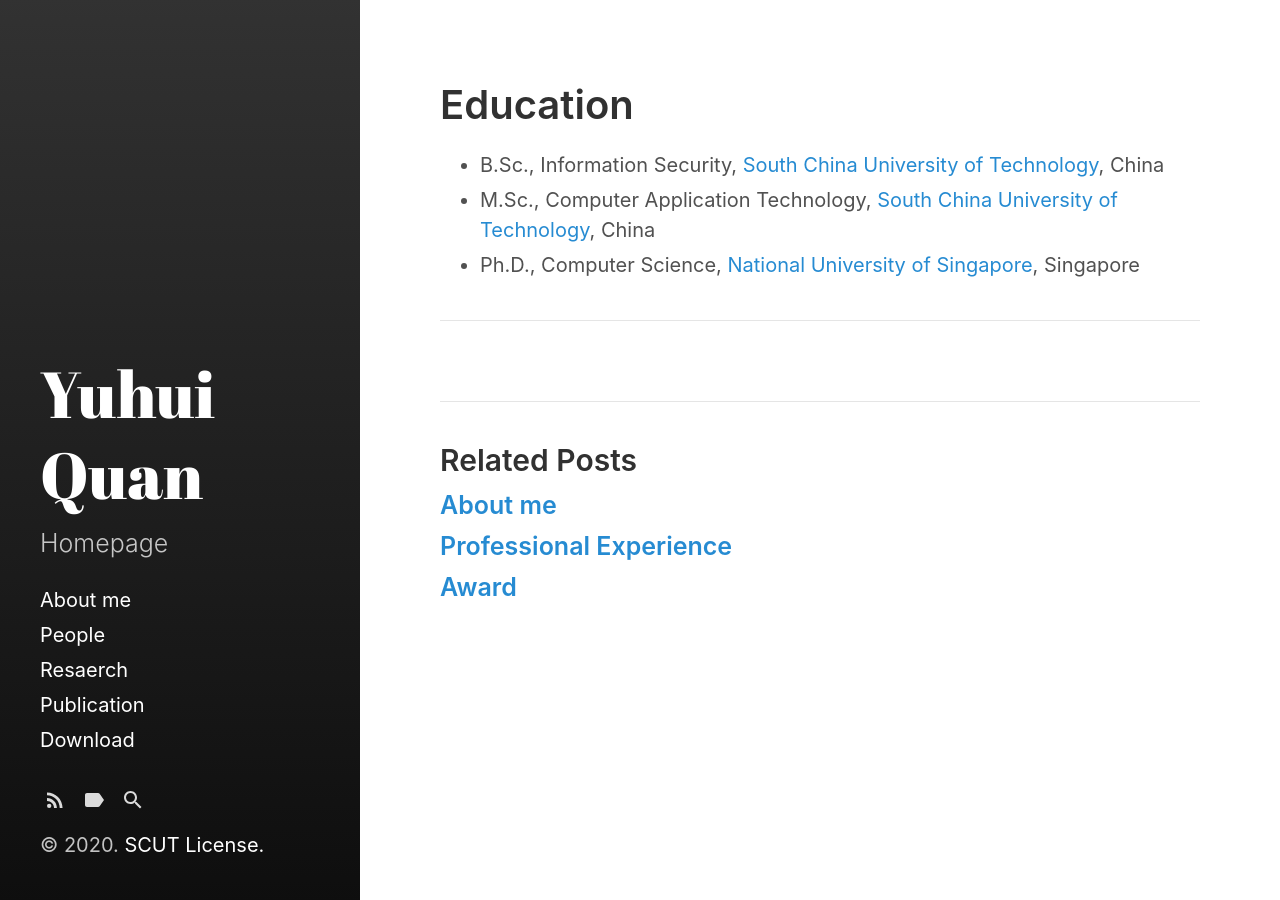
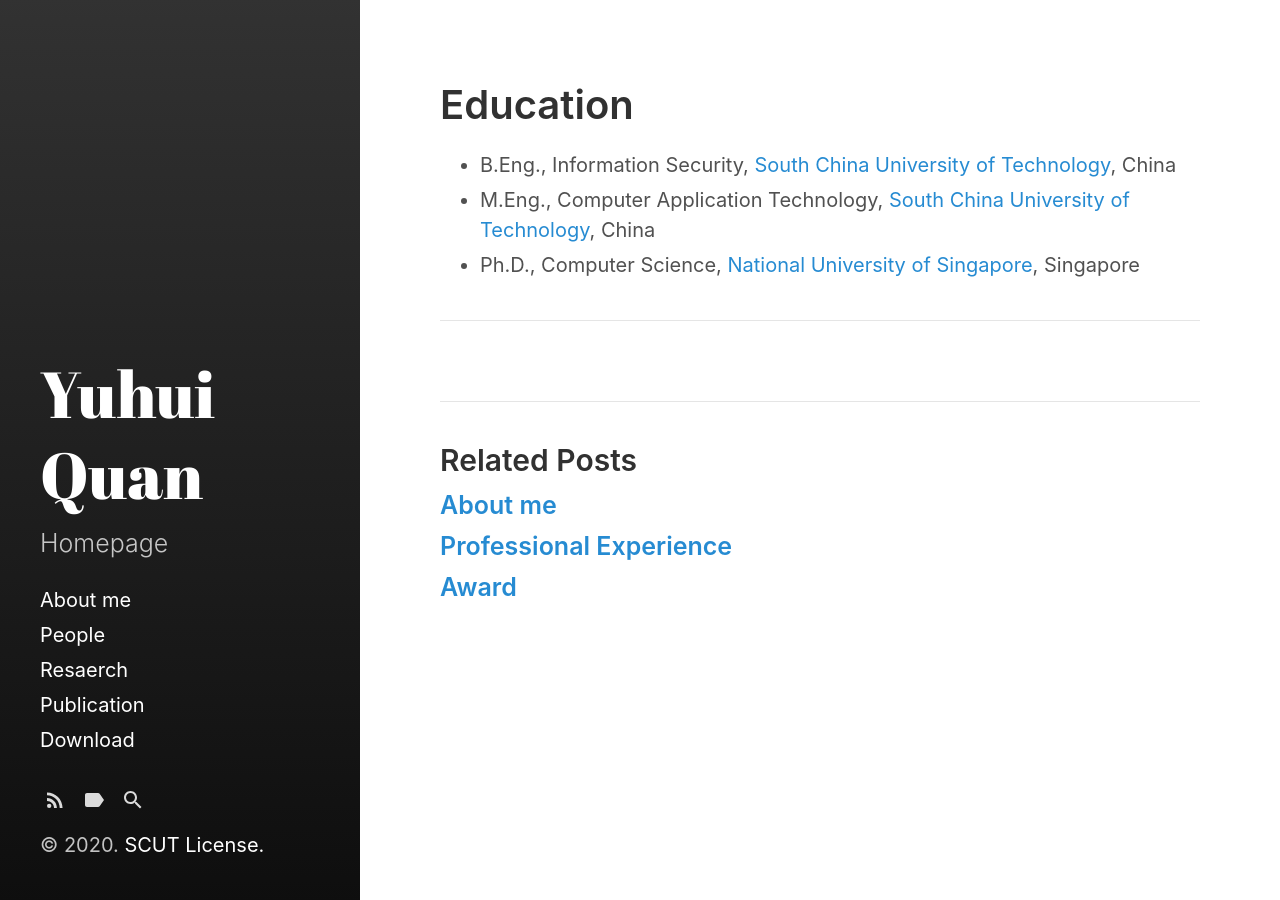
Before and after one commit to Dofboom/Dofboom.github.io, a Jekyll site: the page built from _posts/2020-5-30-education.md, in a window 1280 px wide. Built offline with Jekyll 4.4.1, drawn with Linux system fonts in a browser that asks for light colours.

Commit message:
Update 2020-5-30-education.md

```diff
--- a/_posts/2020-5-30-education.md
+++ b/_posts/2020-5-30-education.md
@@ -3,7 +3,7 @@ layout: post
 title: Education
 ---
 <ul>
-<li><span style="font-size: 100%;">B.Sc., Information Security, <a href="http://www.scut.edu.cn/cs">South China University of Technology</a>, China</span></li>
-<li><span style="font-size: 100%;">M.Sc.,  Computer Application Technology, <a href="http://www.scut.edu.cn/cs">South China University of Technology</a>, China</span></li>
+<li><span style="font-size: 100%;">B.Eng., Information Security, <a href="http://www.scut.edu.cn/cs">South China University of Technology</a>, China</span></li>
+<li><span style="font-size: 100%;">M.Eng.,  Computer Application Technology, <a href="http://www.scut.edu.cn/cs">South China University of Technology</a>, China</span></li>
 <li><span style="font-size: 100%;">Ph.D., Computer Science, <a href="http://ww1.math.nus.edu.sg/">National University of Singapore</a>, Singapore</span></li>
 </ul>
```
